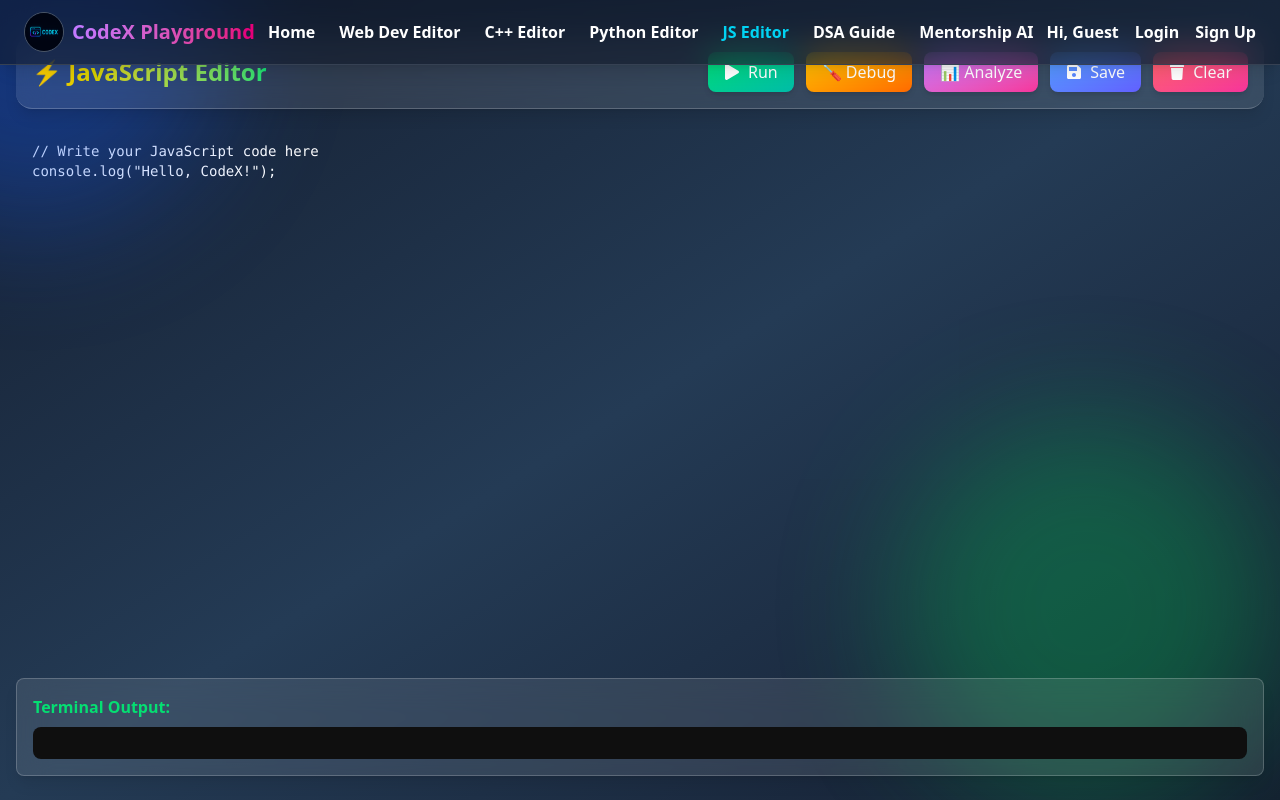
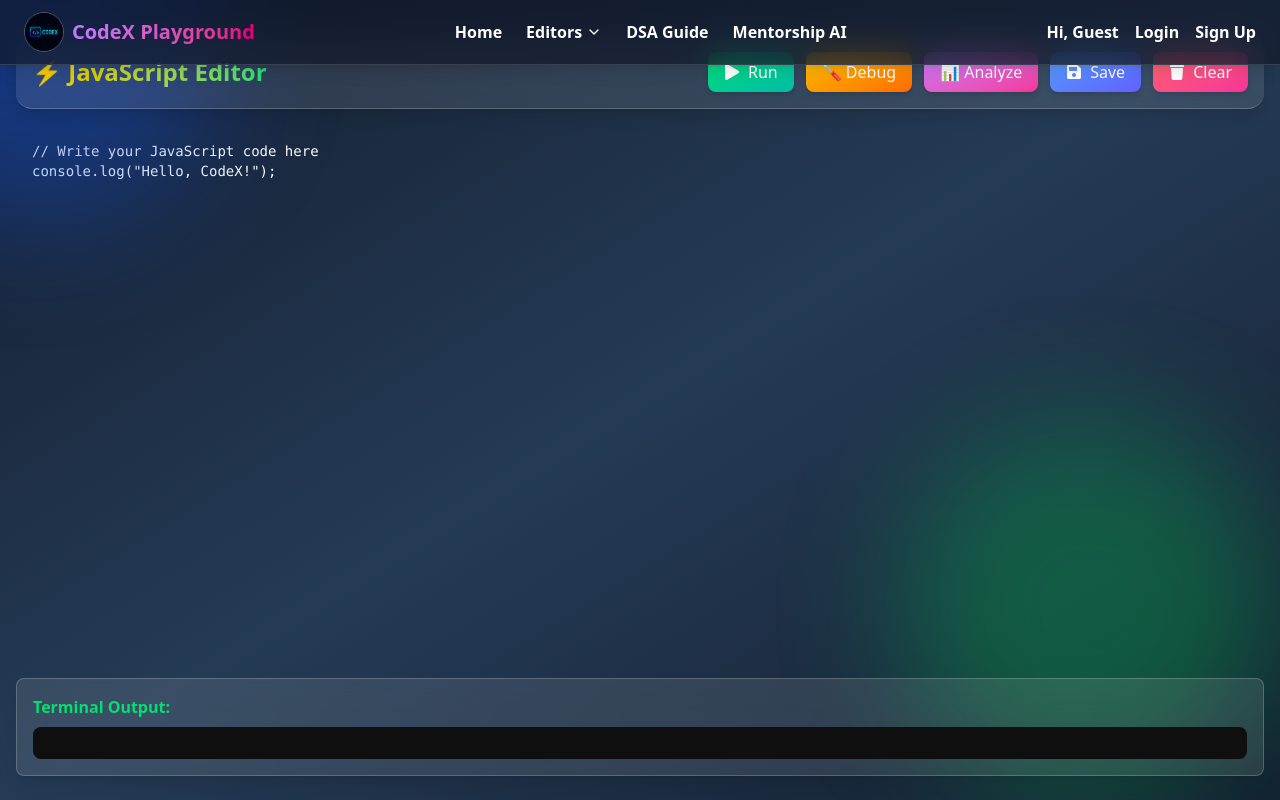
Before and after one commit to Aditya90456/codex_editor, a React (Vite) app: page /js in a window 1280 px wide. Built offline with nearby package versions, Linux system fonts and the light colour scheme.

Commit message:
Update Navbar.jsx

```diff
--- a/src/component/Navbar.jsx
+++ b/src/component/Navbar.jsx
@@ -2,13 +2,14 @@ import React, { useState, useEffect } from "react";
 import { Link, useLocation } from "react-router-dom";
 import Logo from "../assets/cx.png";
 import axios from "axios";
-import { FiMenu, FiX } from "react-icons/fi";
+import { FiMenu, FiX, FiChevronDown } from "react-icons/fi";
 import { motion, AnimatePresence } from "framer-motion";
 
 function Navbar() {
   const [username, setUsername] = useState("Guest");
   const [loading, setLoading] = useState(true);
   const [mobileMenuOpen, setMobileMenuOpen] = useState(false);
+  const [editorDropdownOpen, setEditorDropdownOpen] = useState(false);
   const location = useLocation();
 
   useEffect(() => {
@@ -45,7 +46,7 @@ function Navbar() {
       : "relative hover:text-cyan-400 transition duration-300 after:content-[''] after:absolute after:-bottom-1 after:left-0 after:w-0 after:h-[2px] after:bg-gradient-to-r from-cyan-400 to-purple-500 after:rounded-full hover:after:w-full after:transition-all after:duration-300";
 
   return (
-    <nav className="fixed top-0 left-0 right-0 z-50 bg-gray-900/60 backdrop-blur-lg shadow-lg border-b border-gray-700 px-6 py-3 flex justify-between items-center text-white text-[16px] font-semibold">
+    <nav className="fixed top-0 left-0 right-0 z-50 bg-gray-900/70 backdrop-blur-lg shadow-lg border-b border-gray-700 px-6 py-3 flex justify-between items-center text-white text-[16px] font-semibold">
 
       {/* Logo */}
       <div className="flex items-center gap-2">
@@ -58,10 +59,35 @@ function Navbar() {
       {/* Desktop Navigation */}
       <div className="hidden md:flex items-center gap-6">
         <Link to="/" className={navLinkStyle("/")}>Home</Link>
-        <Link to="/editor" className={navLinkStyle("/editor")}>Web Dev Editor</Link>
-        <Link to="/cpp" className={navLinkStyle("/cpp")}>C++ Editor</Link>
-        <Link to="/python" className={navLinkStyle("/python")}>Python Editor</Link>
-        <Link to="/js" className={navLinkStyle("/js")}>JS Editor</Link>
+
+        {/* Editors Dropdown */}
+        <div
+          className="relative"
+          onMouseEnter={() => setEditorDropdownOpen(true)}
+          onMouseLeave={() => setEditorDropdownOpen(false)}
+        >
+          <button className="flex items-center gap-1 hover:text-cyan-400 transition">
+            Editors <FiChevronDown size={16} />
+          </button>
+
+          <AnimatePresence>
+            {editorDropdownOpen && (
+              <motion.div
+                initial={{ opacity: 0, y: -10 }}
+                animate={{ opacity: 1, y: 0 }}
+                exit={{ opacity: 0, y: -10 }}
+                transition={{ duration: 0.2 }}
+                className="absolute top-8 left-0 bg-gray-800/95 backdrop-blur-md rounded-lg shadow-lg p-3 flex flex-col gap-2 w-44"
+              >
+                <Link to="/editor" className="hover:text-cyan-400 transition">Web Dev Editor</Link>
+                <Link to="/cpp" className="hover:text-cyan-400 transition">C++ Editor</Link>
+                <Link to="/python" className="hover:text-cyan-400 transition">Python Editor</Link>
+                <Link to="/js" className="hover:text-cyan-400 transition">JS Editor</Link>
+              </motion.div>
+            )}
+          </AnimatePresence>
+        </div>
+
         <Link to="/AI-Topic-Guide" className={navLinkStyle("/AI-Topic-Guide")}>DSA Guide</Link>
         <Link to="/mentorship" className={navLinkStyle("/mentorship")}>Mentorship AI</Link>
       </div>
@@ -108,10 +134,16 @@ function Navbar() {
             className="absolute top-16 left-0 w-full bg-gray-900/90 backdrop-blur-md shadow-md py-4 flex flex-col gap-4 px-6"
           >
             <Link to="/" onClick={toggleMobileMenu} className={navLinkStyle("/")}>Home</Link>
-            <Link to="/editor" onClick={toggleMobileMenu} className={navLinkStyle("/editor")}>Web Dev Editor</Link>
-            <Link to="/cpp" onClick={toggleMobileMenu} className={navLinkStyle("/cpp")}>C++ Editor</Link>
-            <Link to="/python" onClick={toggleMobileMenu} className={navLinkStyle("/python")}>Python Editor</Link>
-            <Link to="/js" onClick={toggleMobileMenu} className={navLinkStyle("/js")}>JS Editor</Link>
+
+            {/* Editors dropdown in mobile as nested links */}
+            <div className="flex flex-col gap-2 pl-2">
+              <span className="text-gray-400">Editors</span>
+              <Link to="/editor" onClick={toggleMobileMenu} className="hover:text-cyan-400">Web Dev</Link>
+              <Link to="/cpp" onClick={toggleMobileMenu} className="hover:text-cyan-400">C++</Link>
+              <Link to="/python" onClick={toggleMobileMenu} className="hover:text-cyan-400">Python</Link>
+              <Link to="/js" onClick={toggleMobileMenu} className="hover:text-cyan-400">JS</Link>
+            </div>
+
             <Link to="/AI-Topic-Guide" onClick={toggleMobileMenu} className={navLinkStyle("/AI-Topic-Guide")}>DSA Guide</Link>
             <Link to="/mentorship" onClick={toggleMobileMenu} className={navLinkStyle("/mentorship")}>Mentorship AI</Link>
 
```
